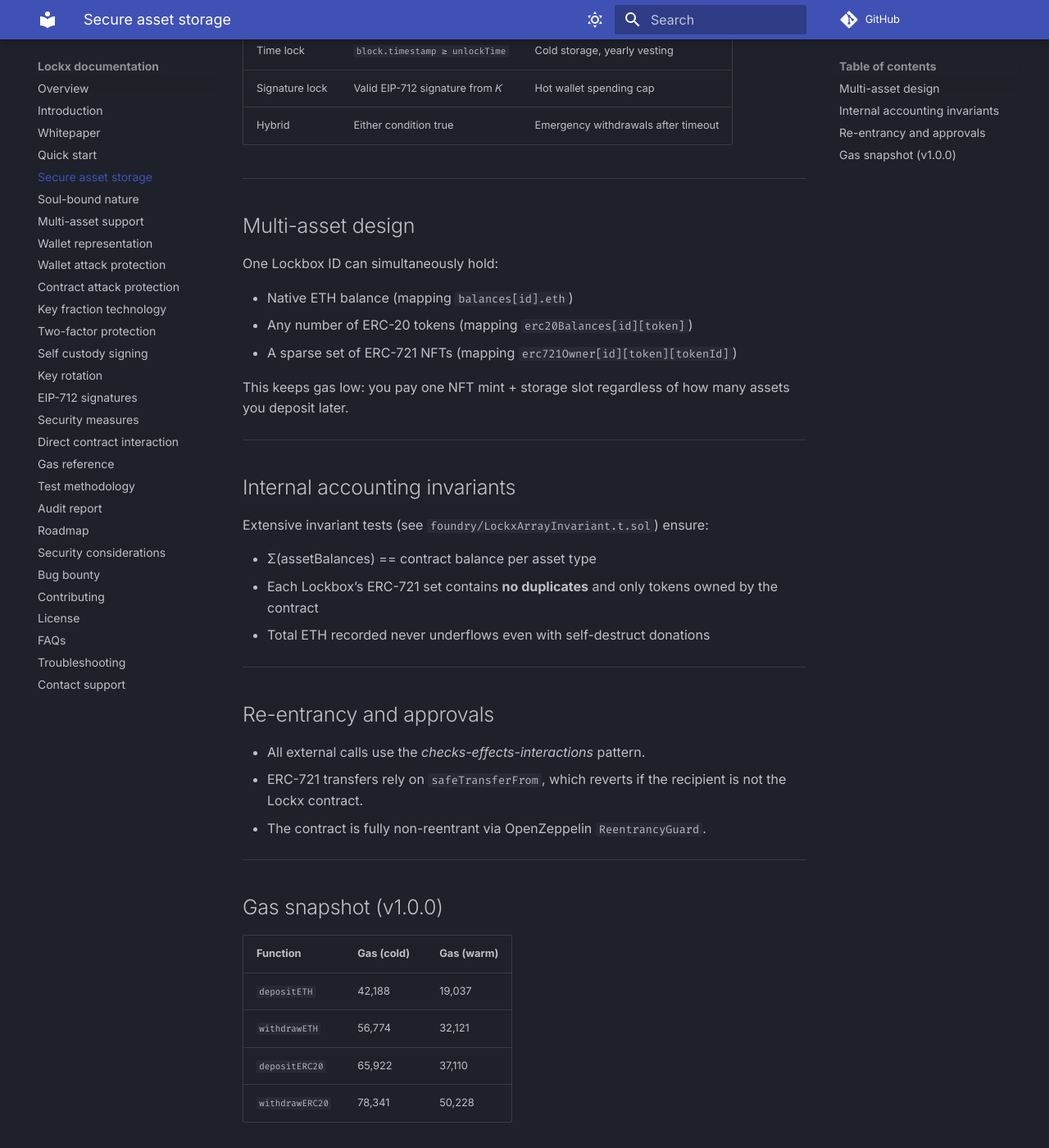
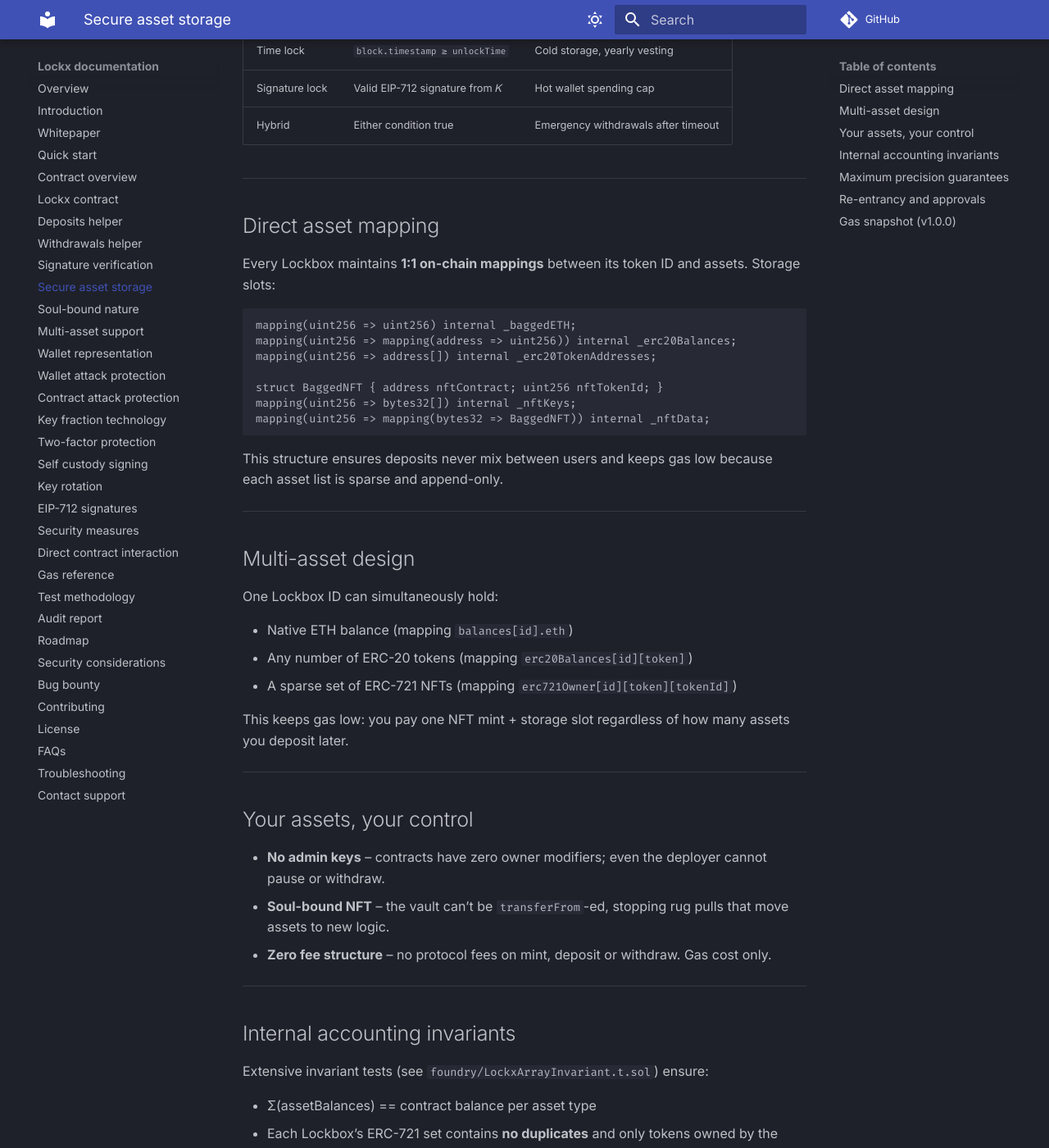
Before and after one commit to richardjaee/Lockx-Contracts, an MkDocs documentation site: the page built from docs/lockbox/secure-asset-storage.md, in a window 1280 px wide and 1400 px high, scrolled down 253 px. Shown: the whole window at 82% size. Built offline with MkDocs 1.6.1 and Material for MkDocs 9.7.7, drawn with Linux system fonts in a browser that asks for light colours; comment, search, counter and statistics services are not loaded; some of the changed text lies outside the part shown.

Commit message:
docs: expand secure asset storage section and add smart-contract reference nav

````diff
--- a/docs/lockbox/secure-asset-storage.md
+++ b/docs/lockbox/secure-asset-storage.md
@@ -7,6 +7,24 @@ Lockx treats every vault as a mini smart-contract account controlled by immutabl
 | Time lock | `block.timestamp ≥ unlockTime` | Cold storage, yearly vesting |
 | Signature lock | Valid EIP-712 signature from 𝐾 | Hot wallet spending cap |
 | Hybrid | Either condition true | Emergency withdrawals after timeout |
+
+---
+
+## Direct asset mapping
+
+Every Lockbox maintains **1:1 on-chain mappings** between its token ID and assets.  Storage slots:
+
+```solidity
+mapping(uint256 => uint256) internal _baggedETH;
+mapping(uint256 => mapping(address => uint256)) internal _erc20Balances;
+mapping(uint256 => address[]) internal _erc20TokenAddresses;
+
+struct BaggedNFT { address nftContract; uint256 nftTokenId; }
+mapping(uint256 => bytes32[]) internal _nftKeys;
+mapping(uint256 => mapping(bytes32 => BaggedNFT)) internal _nftData;
+```
+
+This structure ensures deposits never mix between users and keeps gas low because each asset list is sparse and append-only.
 
 ---
 
@@ -22,6 +40,14 @@ This keeps gas low: you pay one NFT mint + storage slot regardless of how many a
 
 ---
 
+## Your assets, your control
+
+* **No admin keys** – contracts have zero owner modifiers; even the deployer cannot pause or withdraw.
+* **Soul-bound NFT** – the vault can’t be `transferFrom`-ed, stopping rug pulls that move assets to new logic.
+* **Zero fee structure** – no protocol fees on mint, deposit or withdraw.  Gas cost only.
+
+---
+
 ## Internal accounting invariants
 
 Extensive invariant tests (see `foundry/LockxArrayInvariant.t.sol`) ensure:
@@ -29,6 +55,18 @@ Extensive invariant tests (see `foundry/LockxArrayInvariant.t.sol`) ensure:
 * Σ(assetBalances) == contract balance per asset type
 * Each Lockbox’s ERC-721 set contains **no duplicates** and only tokens owned by the contract
 * Total ETH recorded never underflows even with self-destruct donations
+
+---
+
+## Maximum precision guarantees
+
+Asset accounting never truncates:
+
+* **ETH**: stored in wei (`uint256`).
+* **ERC-20**: the contract tracks raw token units; no 18-decimal assumption.
+* **NFTs**: stored as packed `bytes32` keys so enumeration is O(1) per id.
+
+Invariant tests (`foundry/LockxArrayInvariant.t.sol`) continuously assert that on-chain balances equal internal bookkeeping even when fuzzed with forced ETH donations.
 
 ---
 
--- a/mkdocs.yml
+++ b/mkdocs.yml
@@ -34,6 +34,11 @@ nav:
   - Quick start: getting-started/quick-start.md
 
   # Smart-contract reference
+  - Contract overview: smart-contracts/overview.md
+  - Lockx contract: smart-contracts/lockx.md
+  - Deposits helper: smart-contracts/deposits.md
+  - Withdrawals helper: smart-contracts/withdrawals.md
+  - Signature verification: smart-contracts/signature-verification.md
 
 
   # Lockbox design
````
